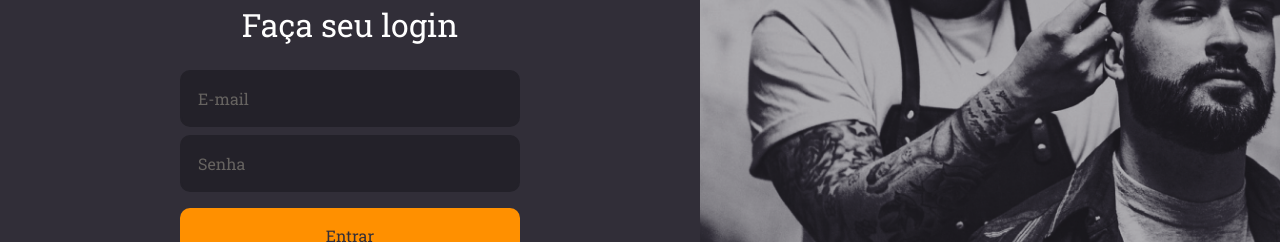
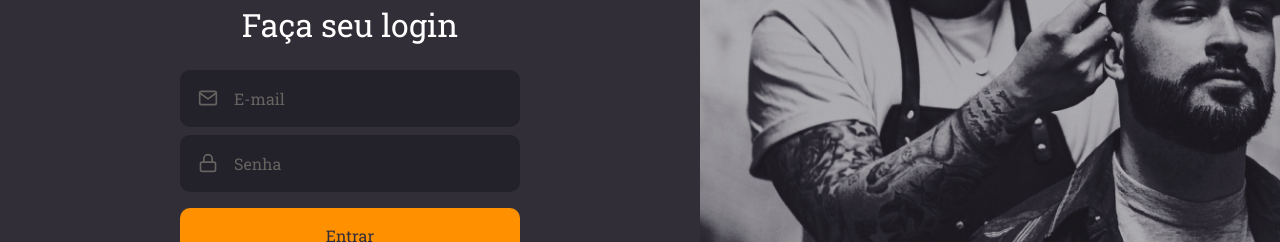
Before and after one commit to fclebinho/gostack-iniciando-o-front-end-web, a React (Create React App) app: page / in a window 1280 px wide. Shown: the part 289-531 px from the top of the page. Built offline with nearby package versions, Linux system fonts and the light colour scheme.

Commit message:
Isolando componentes

```diff
--- /dev/null
+++ b/src/components/button/button.tsx
@@ -0,0 +1,16 @@
+import React from 'react';
+
+import { Container } from './styles';
+
+export type ButtonProps = React.ButtonHTMLAttributes<HTMLButtonElement>;
+
+export const Button: React.FC<ButtonProps> = ({
+  children,
+  ...rest
+}: ButtonProps) => (
+  <Container type="button" {...rest}>
+    {children}
+  </Container>
+);
+
+export default Button;
--- /dev/null
+++ b/src/components/button/index.ts
@@ -0,0 +1 @@
+export { default, Button } from './button';
--- /dev/null
+++ b/src/components/button/styles.ts
@@ -0,0 +1,19 @@
+import styled from 'styled-components';
+import { shade } from 'polished';
+
+export const Container = styled.button`
+  background: #ff9000;
+  height: 56px;
+  border-radius: 10px;
+  border: 0;
+  padding: 0 16px;
+  width: 100%;
+  color: #312e38;
+  font-weight: 500;
+  margin-top: 16px;
+  transition: background-color 0.2s;
+
+  &:hover {
+    background: ${shade(0.2, '#ff9000')};
+  }
+`;
--- /dev/null
+++ b/src/components/index.ts
@@ -0,0 +1,2 @@
+export * from './button';
+export * from './input';
--- /dev/null
+++ b/src/components/input/index.ts
@@ -0,0 +1 @@
+export { default, Input } from './input';
--- /dev/null
+++ b/src/components/input/input.tsx
@@ -0,0 +1,20 @@
+import React, { InputHTMLAttributes } from 'react';
+import { IconBaseProps } from 'react-icons';
+
+import { Container } from './styles';
+
+export interface InputProps extends InputHTMLAttributes<HTMLInputElement> {
+  icon: React.ComponentType<IconBaseProps>;
+}
+
+export const Input: React.FC<InputProps> = ({
+  icon: Icon,
+  ...rest
+}: InputProps) => (
+  <Container>
+    {Icon && <Icon size={20} />}
+    <input {...rest} />
+  </Container>
+);
+
+export default Input;
--- /dev/null
+++ b/src/components/input/styles.ts
@@ -0,0 +1,31 @@
+import styled from 'styled-components';
+
+export const Container = styled.div`
+  background: #232129;
+  border-radius: 10px;
+  border: 2px solid #232129;
+  padding: 16px;
+  width: 100%;
+
+  display: flex;
+  align-items: center;
+
+  & + div {
+    margin-top: 8px;
+  }
+
+  input {
+    background: transparent;
+    border: 0;
+    color: #f4ede8;
+
+    &::placeholder {
+      color: #666360;
+    }
+  }
+
+  svg {
+    margin-right: 16px;
+    color: #666360;
+  }
+`;
--- a/src/pages/sign-in/sign-in.tsx
+++ b/src/pages/sign-in/sign-in.tsx
@@ -1,8 +1,9 @@
 import React from 'react';
-import { FiLogIn } from 'react-icons/fi';
+import { FiLogIn, FiMail, FiLock } from 'react-icons/fi';
 
 import logo from '../../assets/images/logo.svg';
 import { Container, Content, Background } from './styles';
+import { Input, Button } from '../../components';
 
 export const SignIn: React.FC = () => {
   return (
@@ -11,9 +12,9 @@
         <img src={logo} alt="GoBarber" />
         <form>
           <h1>Faça seu login</h1>
-          <input type="text" placeholder="E-mail" />
-          <input type="password" placeholder="Senha" />
-          <button type="submit">Entrar</button>
+          <Input type="text" icon={FiMail} placeholder="E-mail" />
+          <Input type="password" icon={FiLock} placeholder="Senha" />
+          <Button type="submit">Entrar</Button>
 
           <a href="forgot">Esqueci minha senha</a>
         </form>
--- a/src/pages/sign-in/styles.ts
+++ b/src/pages/sign-in/styles.ts
@@ -25,40 +25,6 @@
 
     h1 {
       margin-bottom: 24px;
-    }
-
-    input {
-      background: #232129;
-      border-radius: 10px;
-      border: 2px solid #232129;
-      padding: 16px;
-      width: 100%;
-      color: #f4ede8;
-
-      &::placeholder {
-        color: #666360;
-      }
-
-      & + input {
-        margin-top: 8px;
-      }
-    }
-
-    button {
-      background: #ff9000;
-      height: 56px;
-      border-radius: 10px;
-      border: 0;
-      padding: 0 16px;
-      width: 100%;
-      color: #312e38;
-      font-weight: 500;
-      margin-top: 16px;
-      transition: background-color 0.2s;
-
-      &:hover {
-        background: ${shade(0.2, '#ff9000')};
-      }
     }
 
     a {
```
Also changed, not shown: .eslintrc.json.
